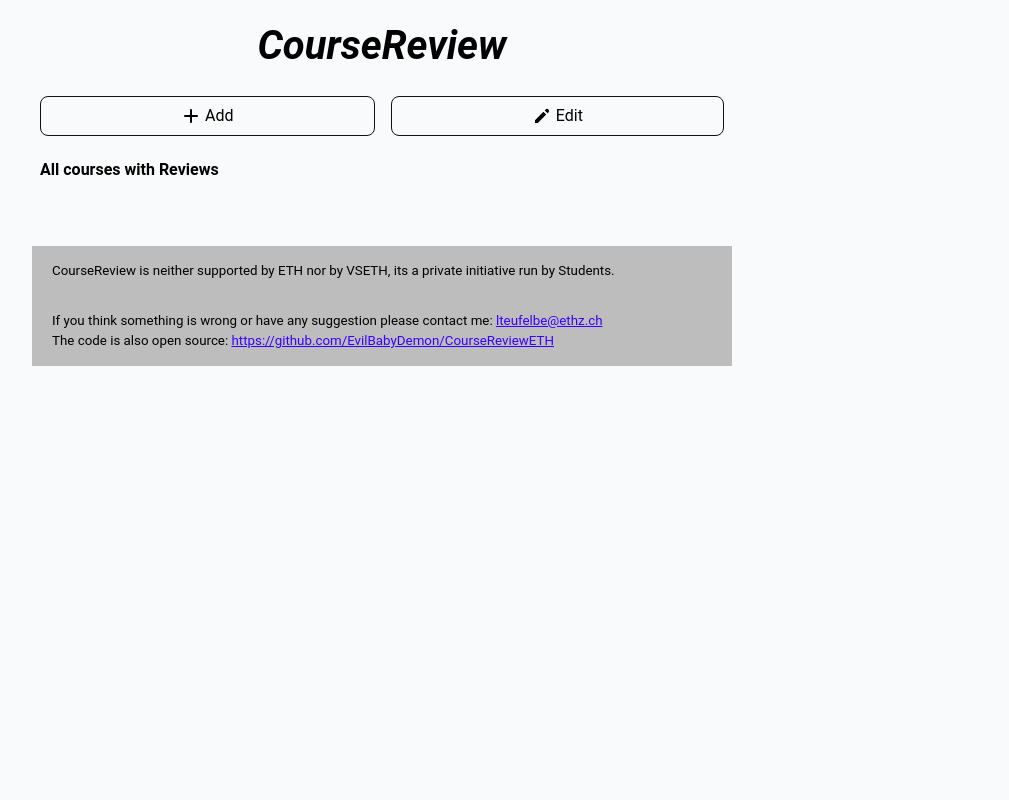
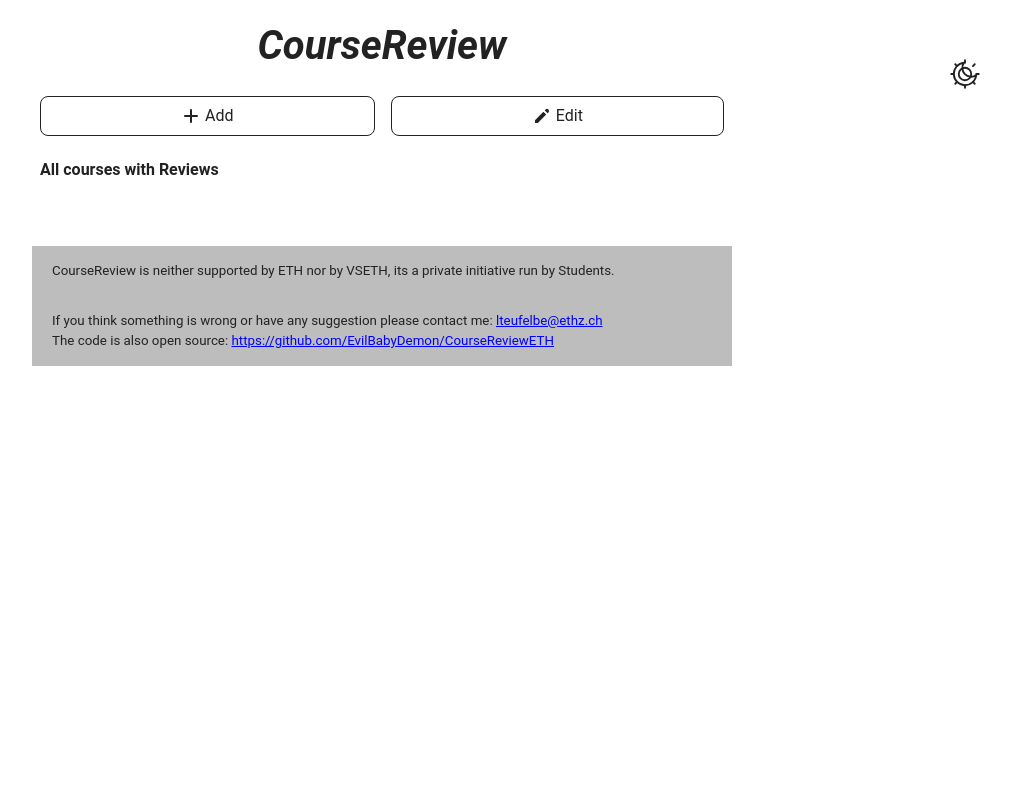
Before and after one commit to EvilBabyDemon/CourseReviewETH, a PHP site: page /all.php in a window 1280 px wide. Shown: the whole page, without its empty margins (258-1267 px from the left). Run offline with PHP 8.4, Linux system fonts and the light colour scheme; data that the repository does not hold is empty.

Commit message:
darkmode

```diff
--- a/includes/menu.php
+++ b/includes/menu.php
@@ -15,6 +15,61 @@
         Edit
     </a>
 </div>
+
+<svg style="display: none;">
+    <symbol viewBox="0 0 24 24" id="moon">
+        <path d="M21 12.79A9 9 0 1 1 11.21 3 7 7 0 0 0 21 12.79z"></path>
+    </symbol>
+    <symbol viewBox="0 0 24 24" id="sun">
+        <circle cx="12" cy="12" r="5"></circle>
+        <line x1="12" y1="1" x2="12" y2="3"></line>
+        <line x1="12" y1="21" x2="12" y2="23"></line>
+        <line x1="4.22" y1="4.22" x2="5.64" y2="5.64"></line>
+        <line x1="18.36" y1="18.36" x2="19.78" y2="19.78"></line>
+        <line x1="1" y1="12" x2="3" y2="12"></line>
+        <line x1="21" y1="12" x2="23" y2="12"></line>
+        <line x1="4.22" y1="19.78" x2="5.64" y2="18.36"></line>
+        <line x1="18.36" y1="5.64" x2="19.78" y2="4.22"></line>
+    </symbol>
+</svg>
+<!--- Light mode button --->
+<button class="color-mode_btn light--hidden" aria-label="Toggle light mode">
+    <svg aria-hidden="true">
+        <use href="#sun"></use>
+    </svg>
+</button>
+
+<!--- Dark mode button --->
+<button class="color-mode_btn dark--hidden" aria-label="Toggle dark mode">
+    <svg aria-hidden="true">
+        <use href="#moon"></use>
+    </svg>
+</button>
+<script>
+    document.body.classList.add("light-theme", "dark-theme");
+    document.body.classList.toggle("light-theme");
+    document.body.classList.toggle("dark-theme");
+    const prefersDarkScheme = window.matchMedia("(prefers-color-scheme: dark)");
+
+    const currentTheme = localStorage.getItem("theme");
+    if (currentTheme == "dark") {
+        document.body.classList.toggle("dark-theme");
+    } else if (currentTheme == "light") {
+        document.body.classList.toggle("light-theme");
+    }
+
+    function toggleColorMode() {
+        console.log("click");
+        var theme = document.body.classList.contains("dark-theme") ? "light" : "dark";
+        document.body.classList.toggle("dark-theme");
+        document.body.classList.toggle("light-theme");
+        localStorage.setItem("theme", theme);
+    }
+    const toggleColorButtons = document.querySelectorAll(".color-mode_btn");
+    toggleColorButtons.forEach(btn => {
+        btn.addEventListener("click", toggleColorMode);
+    });
+</script>
 <?php
 $user_id = $_SERVER["uniqueID"];
 ?>
--- a/main.css
+++ b/main.css
@@ -17,11 +17,50 @@ body {
     height: 100%;
 }
 
+
+body {
+    --text-color: #222;
+    --bkg-color: #fff;
+    --ftr-color: #BDBDBD;
+    --url-color: blue;
+    --urlvis-color: rgb(49, 4, 133);
+
+    --element1: #111111;
+    --element2: #222222;
+    --tertiary: #ffdd56;
+}
+
+body.dark-theme {
+    --text-color: #fff;
+    --bkg-color: #333;
+    --ftr-color: #404040;
+    --url-color: #a9bfff;
+    --urlvis-color: #966dff;
+
+    --element1: #eeeeee;
+    --element2: #dddddd;
+    --tertiary: #eee8a9;
+}
+
+body.dark-theme .light--hidden {
+    display: none;
+}
+
+body.light-theme .dark--hidden {
+    display: none;
+}
+
 body {
     line-height: 1.5;
     -webkit-font-smoothing: antialiased;
-    background-color: #F9FAFB;
     font-family: "Roboto", sans-serif;
+    background: var(--bkg-color);
+    color: var(--text-color);
+}
+
+h1,
+p {
+    color: var(--text-color);
 }
 
 img,
@@ -38,6 +77,8 @@ button,
 textarea,
 select {
     font: inherit;
+    color: var(--text-color);
+    background: none;
 }
 
 textarea,
@@ -70,9 +111,15 @@ h6 {
     font-size: 2em;
 }
 
-a {
-    color: #3a00ff;
+
+a:link {
+    color: var(--url-color);
 }
+
+a:visited {
+    color: var(--urlvis-color);
+}
+
 
 #header {
     height: 6rem;
@@ -82,7 +129,7 @@ a {
 
 #header a {
     text-decoration: none;
-    color: black;
+    color: var(--text-color);
 }
 
 #menu {
@@ -100,13 +147,13 @@ a {
     align-items: center;
     justify-content: center;
 
-    border: thin solid #111;
+    border: thin solid var(--text-color);
     border-radius: 0.5em;
     background-color: transparent;
     padding: 0.25em 0.75em;
     min-width: 10ch;
     text-align: center;
-    color: #000;
+    color: var(--text-color);
 
     text-decoration: none;
     cursor: pointer;
@@ -116,7 +163,7 @@ a {
 }
 
 #menu .button:hover {
-    background-color: #D1D5DB;
+    background-color: var(--ftr-color);
 }
 
 #menu .button-icon {
@@ -139,12 +186,12 @@ a {
 #footer {
     max-width: 700px;
     margin: 3rem auto 0px;
+    background-color: var(--ftr-color);
 }
 
 #footer p {
     padding: 15px 20px;
     font-size: smaller;
-    background-color: #BDBDBD;
 }
 
 .box {
@@ -152,6 +199,7 @@ a {
     border: 2px solid darkgray;
     margin: 0px;
 }
+
 #search {
     width: 72%;
 }
@@ -166,15 +214,16 @@ a {
 
 .rating {
     display: flex;
+    position: relative;
     flex-direction: row-reverse;
     justify-content: center;
 }
 
-.rating > input{
-    display:none;
+.rating>input {
+    display: none;
 }
 
-.rating > label {
+.rating>label {
     position: relative;
     width: 1em;
     font-size: 2vw;
@@ -182,22 +231,22 @@ a {
     cursor: pointer;
 }
 
-.rating > label::before{
+.rating>label::before {
     content: "\2605";
     position: absolute;
     opacity: 0;
 }
 
-.rating > label:hover:before,
-.rating > label:hover ~ label:before {
+.rating>label:hover:before,
+.rating>label:hover~label:before {
     opacity: 1 !important;
 }
 
-.rating > input:checked ~ label:before{
-    opacity:1;
+.rating>input:checked~label:before {
+    opacity: 1;
 }
 
-.rating:hover > input:checked ~ label:before{
+.rating:hover>input:checked~label:before {
     opacity: 0.4;
 }
 
@@ -272,3 +321,37 @@ a {
     content: "★ ★ ★ ★ ★";
     color: #FFD700;
 }
+
+
+.color-mode_btn {
+    position: fixed;
+    top: 27px;
+    right: 10px;
+    padding: 2rem;
+    margin: 0 auto 1.5rem;
+    color: #111111;
+    color: var(--element1, #111111);
+    cursor: pointer;
+    background: none;
+    border: none;
+}
+
+.color-mode_btn svg {
+    width: 30px;
+    height: 30px;
+    margin-left: 7px;
+    fill: none;
+    stroke: #222222;
+    stroke: var(--element2, #222222);
+    stroke-linecap: round;
+    stroke-linejoin: round;
+    stroke-width: 1.5px;
+}
+
+.color-mode_btn:hover svg,
+.color-mode_btn:focus svg,
+.color-mode_btn:focus {
+    outline: none;
+    fill: #fff7d6;
+    fill: var(--tertiary, #fff7d6);
+}
```
Lines whose indentation alone changed are shown as unchanged.
